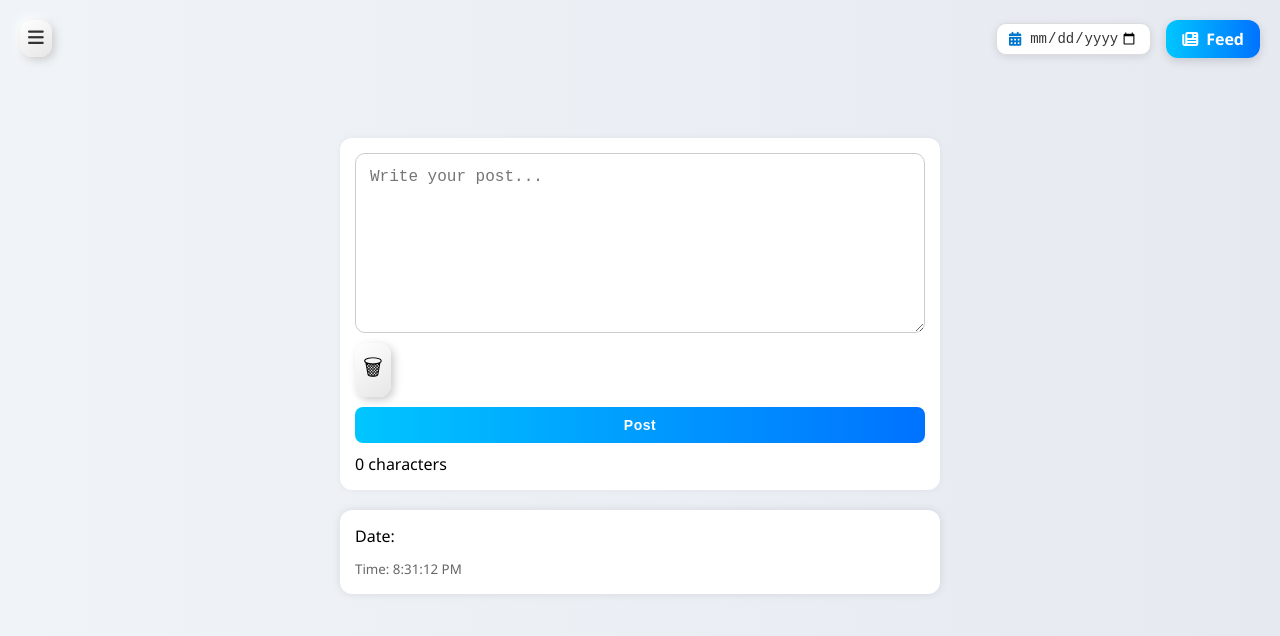
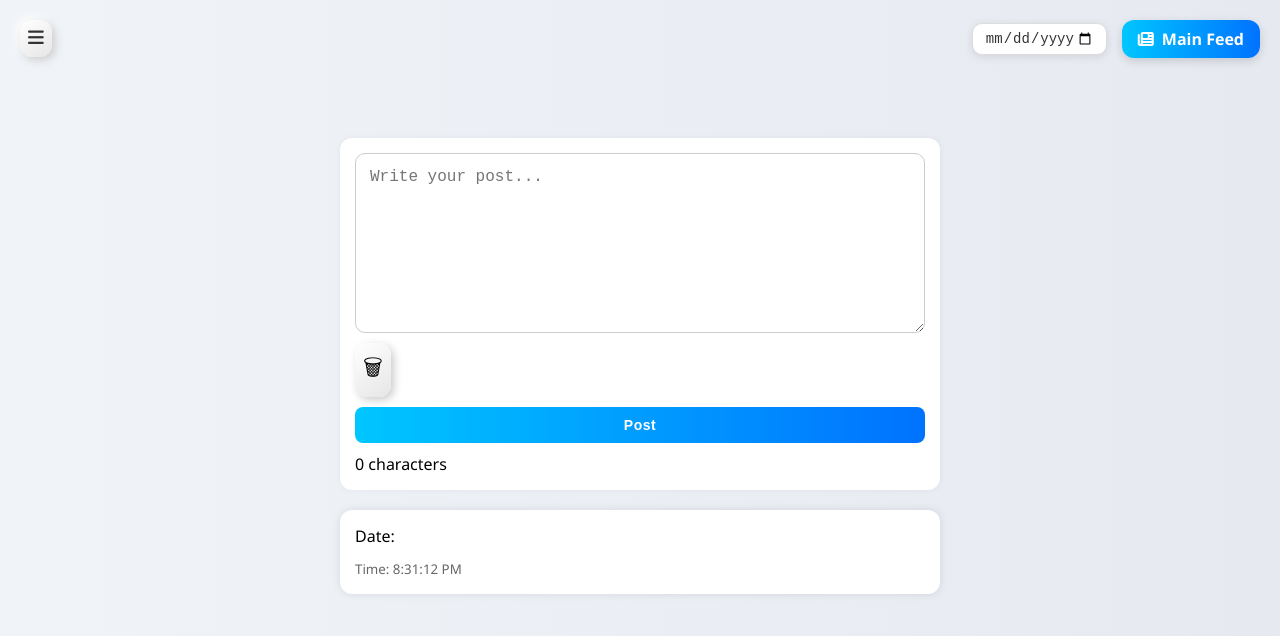
Before and after one commit to Anuragverma0002/memofold-frontend, a plain HTML site: page updMain.html in a window 1280 px wide. Drawn offline with Linux system fonts and the light colour scheme.

Commit message:
Update updMain.html

```diff
--- a/updMain.html
+++ b/updMain.html
@@ -1,17 +1,17 @@
 <!DOCTYPE html>
 <html lang="en">
-
 <head>
   <meta charset="UTF-8" />
   <meta name="viewport" content="width=device-width, initial-scale=1" />
-  <title>Profile Dashboard</title>
+  <title>MemoFold - Profile Dashboard</title>
   <link rel="stylesheet" href="style_5.css" />
   <link rel="stylesheet" href="https://cdnjs.cloudflare.com/ajax/libs/font-awesome/6.5.0/css/all.min.css" />
 </head>
-
 <body>
   <div class="main">
+    <!-- Topbar -->
     <div class="topbar">
+      <!-- Settings Menu -->
       <div class="settings-dropdown">
         <div class="dropdown">
           <button class="comment-btn"><i class="fas fa-bars"></i></button>
@@ -29,21 +29,21 @@
         </div>
       </div>
 
-      <!-- Modern Calendar and Feed Buttons -->
+      <!-- Calendar & Feed -->
       <div class="calendar-feed-group">
         <label class="modern-calendar">
-          <i class="fas fa-calendar-alt"></i>
           <input type="date" id="calendar" min="1950-01-01" max="2025-12-31" />
         </label>
-
-        <a href="mainFeed.html" class="modern-feed-btn" title="Main Feed">
-          <i class="fas fa-newspaper"></i> Feed
+        <a href="mainFeed.html" class="modern-feed-btn">
+          <i class="fas fa-newspaper"></i> Main Feed
         </a>
       </div>
     </div>
 
+    <!-- Content Area -->
     <div class="content-wrapper">
       <div class="content-center">
+        <!-- Post Box -->
         <section class="post-box">
           <textarea id="postContent" placeholder="Write your post..."></textarea>
           <div class="icons">
@@ -53,6 +53,7 @@
           <div id="charCount">0 characters</div>
         </section>
 
+        <!-- Display Posted Data -->
         <section class="post">
           <p id="selectedDateLabel">Date: </p>
           <small id="timeLabel">Time: --:--:--</small>
@@ -61,6 +62,12 @@
     </div>
   </div>
 
+  <script>
+    // Dark Mode Toggle
+    document.getElementById('darkModeToggle').addEventListener('change', function () {
+      document.body.classList.toggle('dark-mode', this.checked);
+    });
+  </script>
   <script src="script.js"></script>
 </body>
 </html>
```
